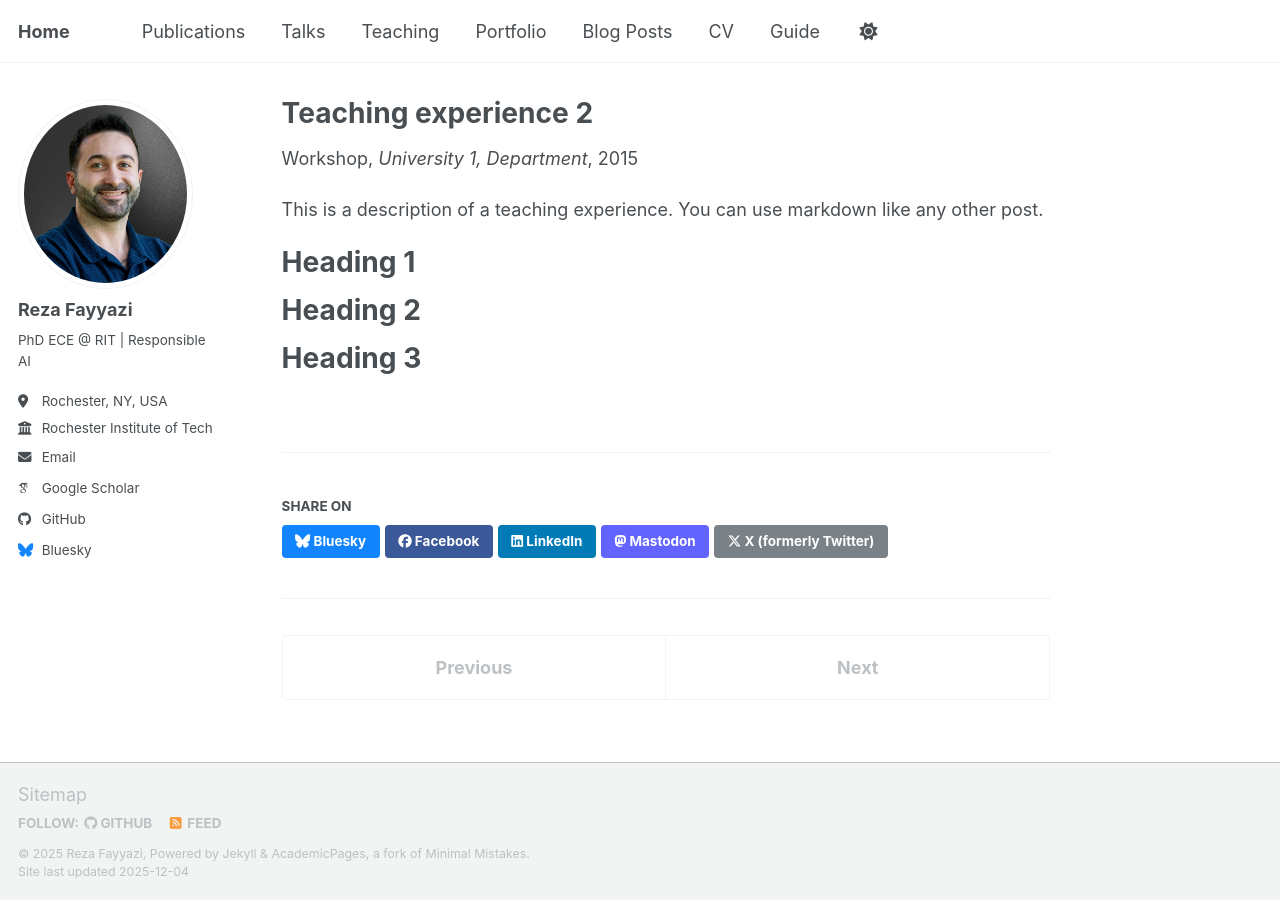
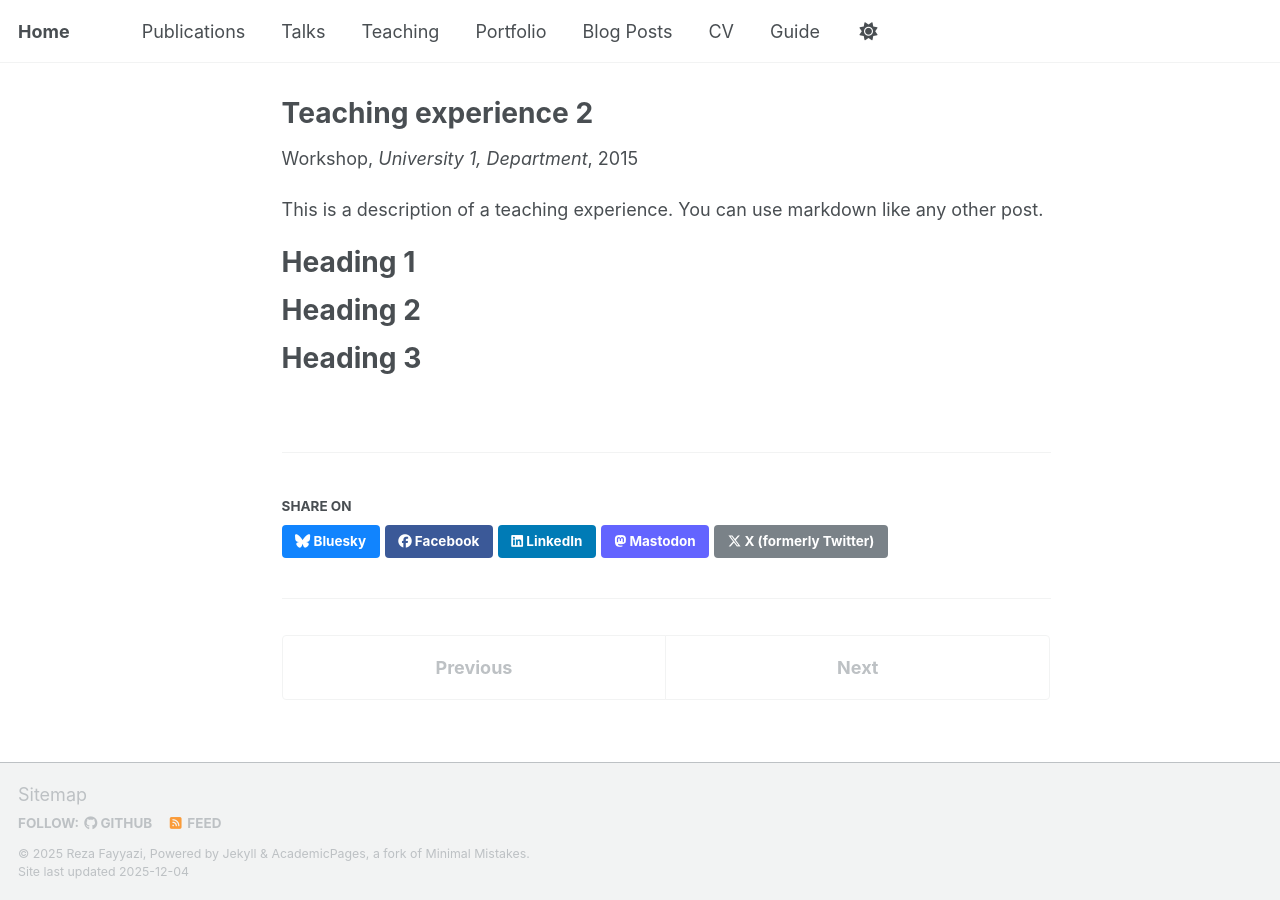
Before and after one commit to RezzFayyazi/RezzFayyazi.github.io, a Jekyll site: the page built from _teaching/2015-spring-teaching-2.md, in a window 1280 px wide. Built offline with Jekyll 4.4.1, drawn with Linux system fonts in a browser that asks for light colours; some web fonts are replaced; a script bundle is joined from its source files by our own code; library files that are not in the unit come from our copies; some of the changed lines change nothing that is shown.

Commit message:
Refactor personal details in _config.yml
Updated location format, corrected email field, and modified author profile visibility.

```diff
--- a/_config.yml
+++ b/_config.yml
@@ -27,10 +27,10 @@
   name             : "Reza Fayyazi"
   pronouns         : # example: "she/her"
   bio              : "PhD ECE @ RIT | Responsible AI"
-  location         : "Rochester, NY, USA"
+  location         : "Rochester, New York, USA"
   employer         : "Rochester Institute of Technology"
   uri              : # URL
-  email            : "RezzFayyazi@gmail.com"
+  RezzFayyazi@gmail.com            : "RezzFayyazi@gmail.com"
 
   # Academic websites
   academia         : # URL
@@ -51,13 +51,13 @@
   bitbucket        : # Username - Update with your username on the site
   codepen          : # Username
   dribbble         : # Username
-  github           : "academicpages"
+  github           : "RezzFayyazi"
   kaggle           : # Username
   stackoverflow    : # User number or user number and name (i.e., use "1" or "1/jeff-atwood")
 
   # Social media
   artstation       : # Username
-  bluesky          : "bsky.app" # Replace this with you Bluesky username
+  bluesky          :
   facebook         : # Username
   flickr           : # Username
   foursquare       : # Username
@@ -261,7 +261,7 @@
       type: teaching
     values:
       layout: single
-      author_profile: true
+      author_profile: false
       share: true
       comments: true
   # _publications
@@ -279,7 +279,7 @@
       type: portfolio
     values:
       layout: single
-      author_profile: true
+      author_profile: false
       share: true
       comment: true
   # _talks
@@ -288,7 +288,7 @@
       type: talks
     values:
       layout: talk
-      author_profile: true
+      author_profile: false
       share: true
 
 
```
